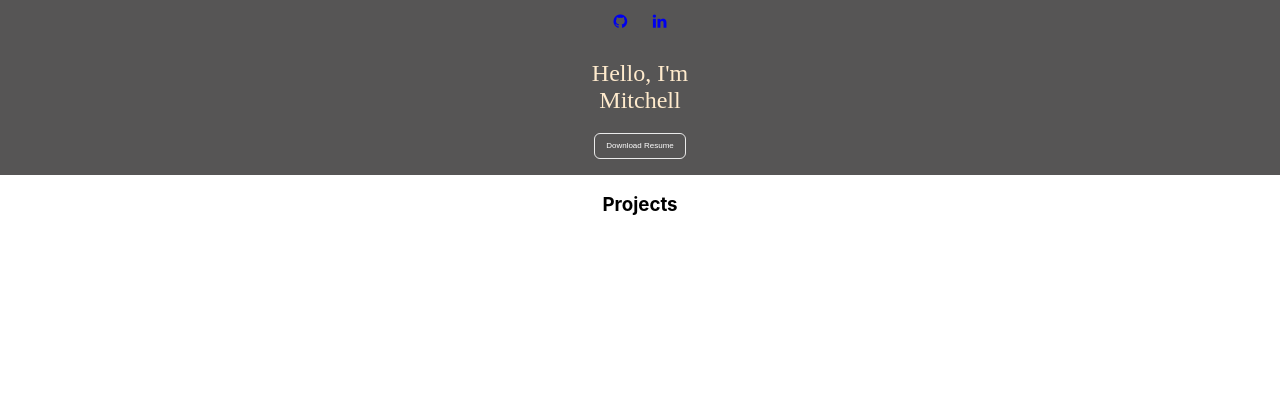
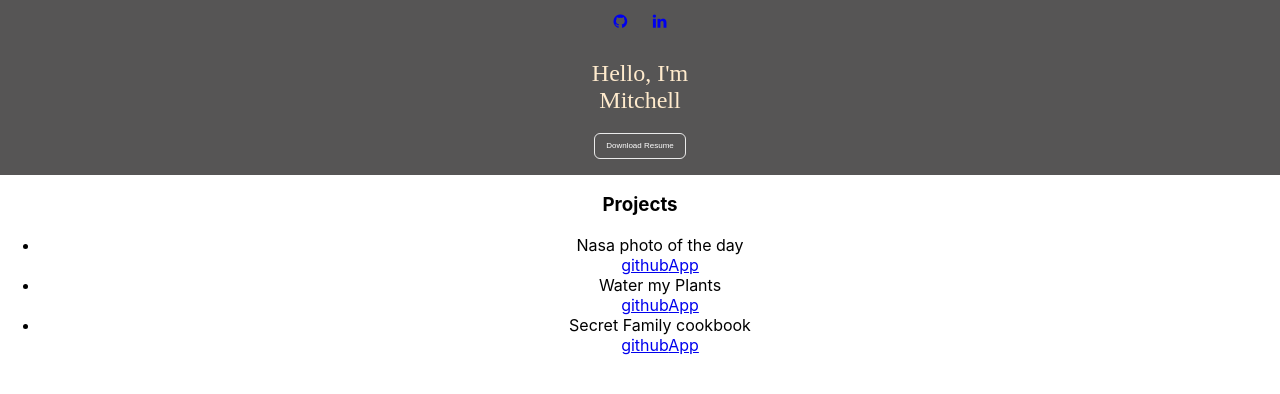
Before and after one commit to Mitchathy/Portfolio, a React (Create React App) app in the folder client/: page / in a window 1280 px wide. Shown: the top 394 px of the page. Built offline with nearby package versions, Linux system fonts and the light colour scheme.

Commit message:
Added links to github

```diff
--- a/client/src/PortfolioContainer/Projects/Projects.js
+++ b/client/src/PortfolioContainer/Projects/Projects.js
@@ -6,6 +6,20 @@ export default function Projects() {
             <div className='Title'>
                 <h3>Projects</h3>
             </div>
+            <div className='Projects'>
+                <ul>
+                    <li>Nasa photo of the day</li>
+                        <a href='https://github.com/Mitchathy/nasa-photo-of-the-day'>github</a>
+                            <a href='https://nasa-photo-of-the-3mmm4jozo-eagleye1144.vercel.app/'>App</a>
+                    <li>Water my Plants</li>
+                        <a href='Water_github'>github</a>
+                            <a href='Water_live'>App</a>
+                    <li>Secret Family cookbook</li>
+                        <a href='Cookbook_github'>github</a>
+                            <a href='Cookbook_live'>App</a>
+                </ul>
+
+            </div>
        </div>
     )
 }
```
Also changed, not shown: client/src/PortfolioContainer/Projects/Projects.css (added).
